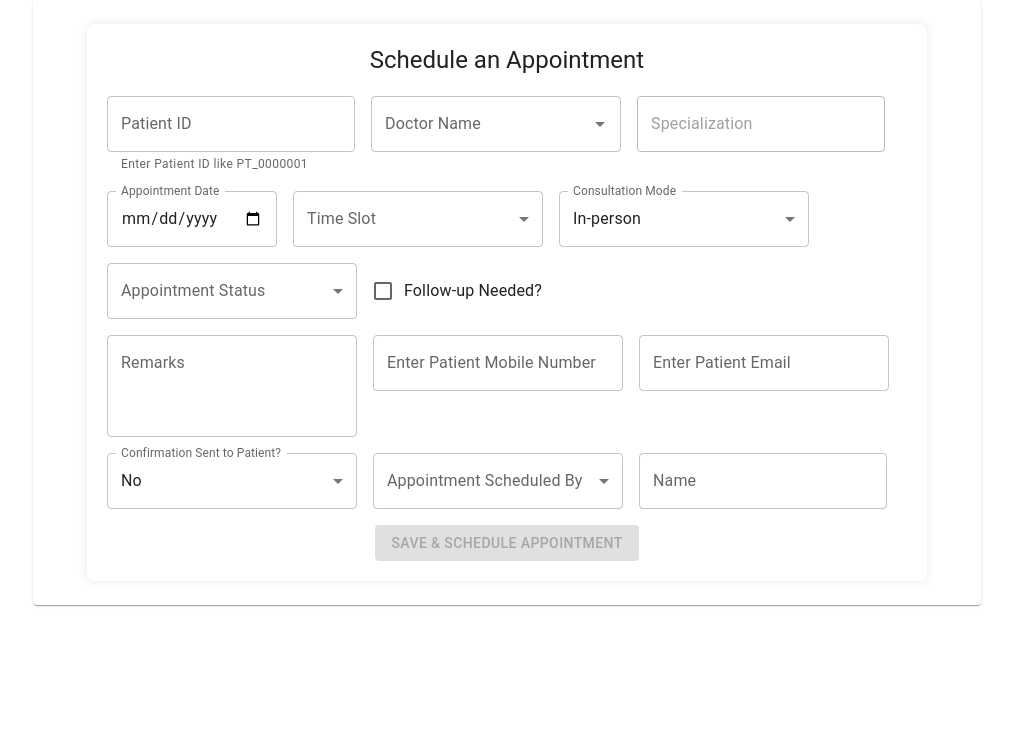
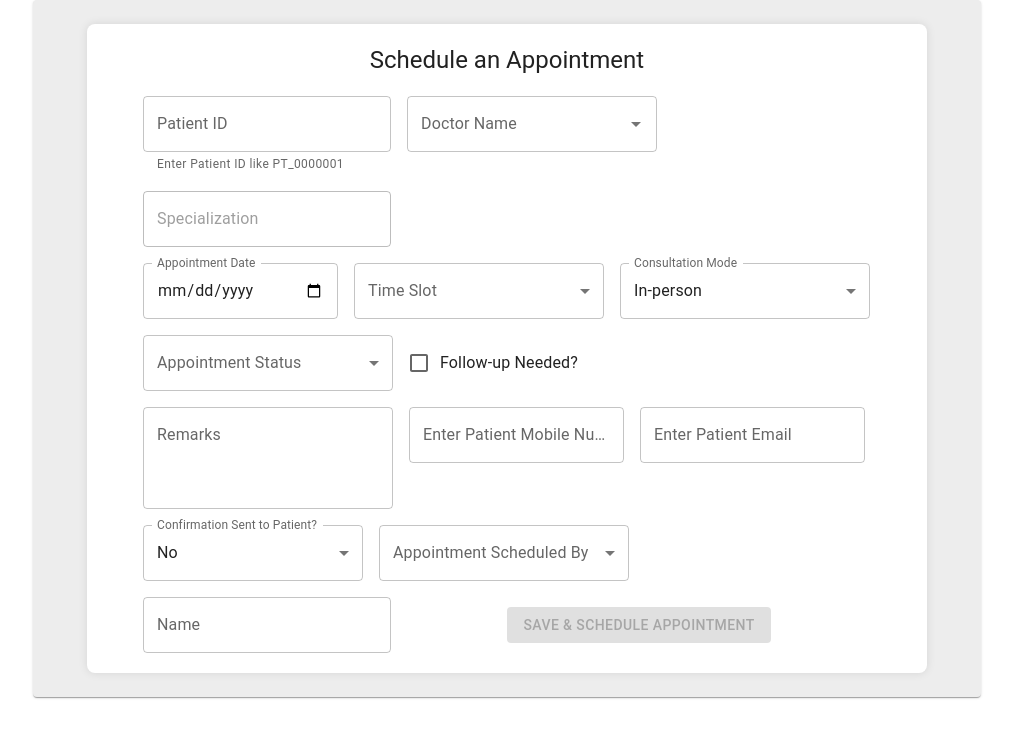
Before and after one commit to oplala276/lumi_page, a React (Create React App) app in the folder frontend/: page /scheduleappointment in a window 1280 px wide. Shown: the top 738 px of the page, without its empty margins (133-1146 px from the left). Built offline with nearby package versions, Linux system fonts and the light colour scheme.

Commit message:
style for appoFeature

```diff
--- a/frontend/src/pages/AppointmentForm.jsx
+++ b/frontend/src/pages/AppointmentForm.jsx
@@ -186,7 +186,7 @@ export default function AppointmentForm() {
       >
         Schedule an Appointment
       </Typography>
-      <Grid container spacing={2}>
+      <Grid container spacing={2} style={{ padding: "0px 36px" }}>
         <Grid item xs={12} sm={6}>
           <TextField
             label="Patient ID"
@@ -248,20 +248,19 @@ export default function AppointmentForm() {
               helperText={errors.appointmentDate}
             />
           </Grid> */}
-<Grid item xs={12} sm={6}>
+          <Grid item xs={12} sm={6} style={{ width: "195px" }}>
             <TextField
               type="date"
               label="Appointment Date"
               fullWidth
               InputLabelProps={{ shrink: true }}
-    inputProps={{ min: today }}   // 👈 Prevent past dates
+              inputProps={{ min: today }} // 👈 Prevent past dates
               value={form.appointmentDate}
               onChange={(e) => setField("appointmentDate", e.target.value)}
               error={!!errors.appointmentDate}
               helperText={errors.appointmentDate}
             />
           </Grid>
-
 
           <Grid item xs={12} sm={6} style={{ width: "250px" }}>
             <TextField
@@ -334,7 +333,7 @@ export default function AppointmentForm() {
           </Grid>
 
           {form.followUpNeeded && (
-            <Grid item xs={12} sm={6}>
+            <Grid item xs={12} sm={6} style={{ width: "200px" }}>
               <TextField
                 type="date"
                 label="Next Appointment Date"
@@ -362,7 +361,7 @@ export default function AppointmentForm() {
             />
           </Grid>
         </Grid>
-        <Grid item xs={12} sm={6} style={{ width: "250px" }}>
+        <Grid item xs={12} sm={6} style={{ width: "215px" }}>
           <TextField
             label="Enter Patient Mobile Number"
             fullWidth
@@ -373,7 +372,7 @@ export default function AppointmentForm() {
           />
         </Grid>
 
-        <Grid item xs={12} sm={6} style={{ width: "250px" }}>
+        <Grid item xs={12} sm={6} style={{ width: "225px" }}>
           <TextField
             label="Enter Patient Email"
             fullWidth
@@ -384,7 +383,7 @@ export default function AppointmentForm() {
           />
         </Grid>
 
-        <Grid item xs={12} sm={6} style={{ width: "250px" }}>
+        <Grid item xs={12} sm={6} style={{ width: "220px" }}>
           <TextField
             select
             label="Confirmation Sent to Patient?"
--- a/frontend/src/pages/ScheduleAppointment.jsx
+++ b/frontend/src/pages/ScheduleAppointment.jsx
@@ -4,7 +4,7 @@ import { Paper, Typography } from "@mui/material";
 
 export default function ScheduleAppointment() {
   return (
-    <Paper sx={{ p: 3, maxWidth: 900, mx: "auto" }}>
+    <Paper sx={{ p: 3, maxWidth: 900, mx: "auto", backgroundColor: "#ededed" }}>
       <AppointmentForm />
     </Paper>
   );
```
Lines whose indentation alone changed are shown as unchanged.
